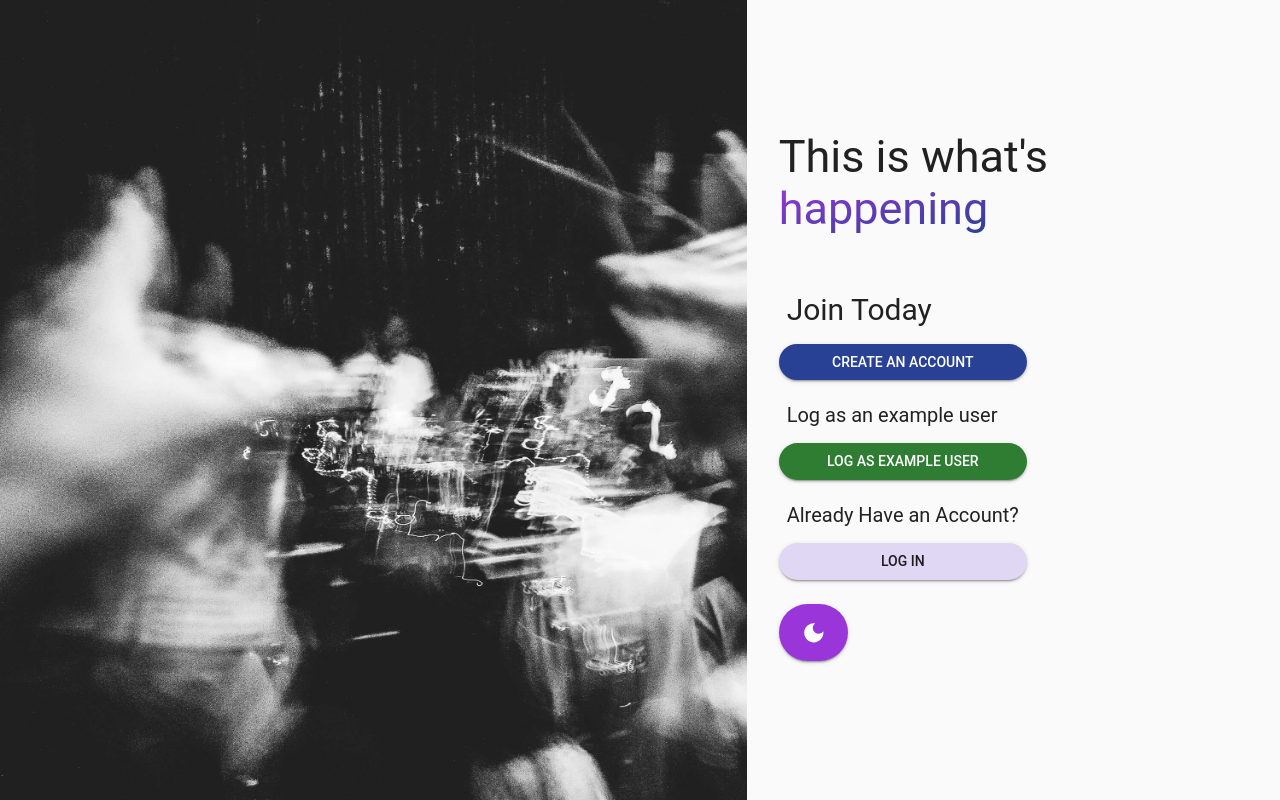
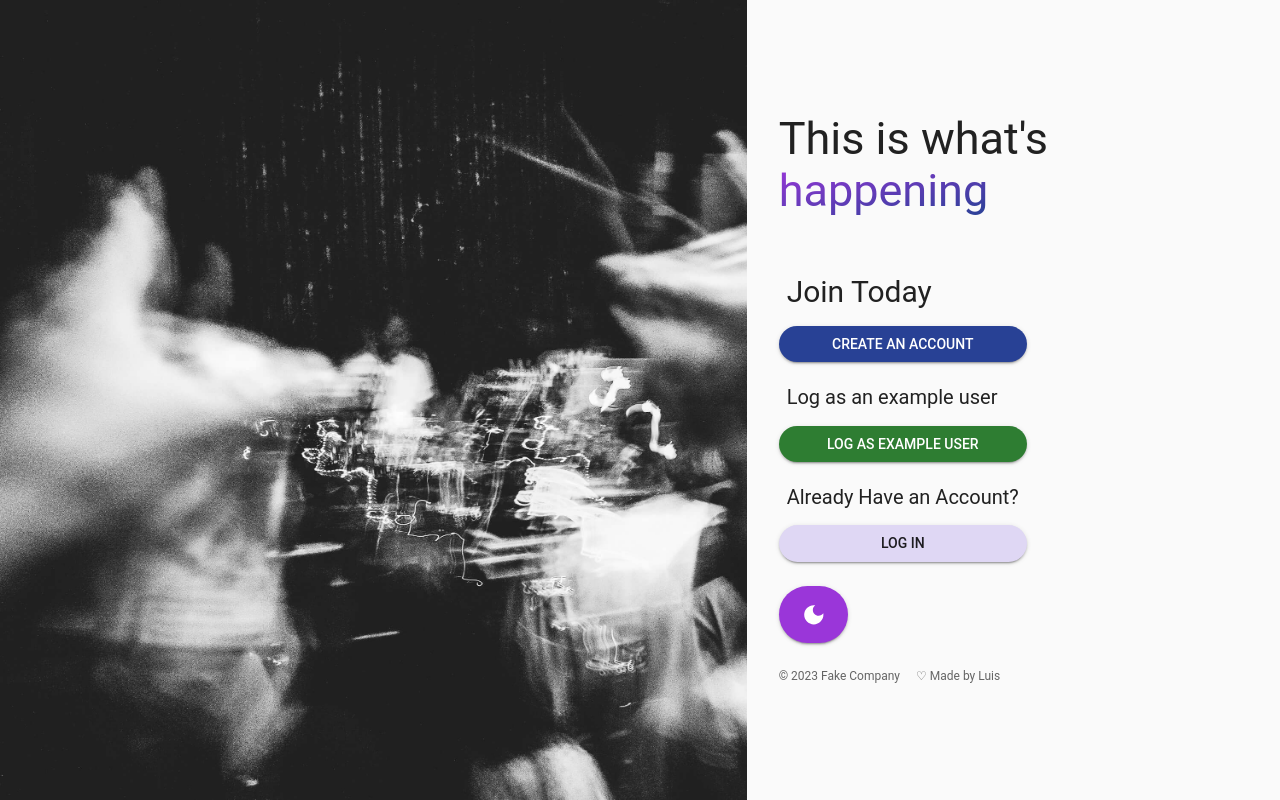
Before and after one commit to lfayala9/ts-dummy, a React (Vite) app: page / in a window 1280 px wide. Built offline with nearby package versions, Linux system fonts and the light colour scheme; no server answers.

Commit message:
Footer added in welcome page

```diff
--- a/src/pages/Welcome.tsx
+++ b/src/pages/Welcome.tsx
@@ -1,4 +1,12 @@
-import { CssBaseline, Grid, Button, Box, Typography } from '@mui/material'
+import {
+  CssBaseline,
+  Grid,
+  Button,
+  Box,
+  Typography,
+  FormHelperText,
+  Link
+} from '@mui/material'
 import SwitchMode from '../components/Widgets/SwitchMode'
 import { useAppSelector } from '../utils/hooks/selector'
 import { useState } from 'react'
@@ -40,7 +48,7 @@ const Welcome: React.FC = () => {
           sx={{
             backgroundColor: '#999999',
             backgroundImage: 'url(/background1.webp)',
-            backgroundRepeat: 'no-repeat',
+            backgroundRepeat: 'repeat',
             backgroundSize: '100vw 100vh'
           }}
         ></Grid>
@@ -56,16 +64,16 @@ const Welcome: React.FC = () => {
           alignItems="center"
         >
           <Box
-          className='button-cont'
+            className="button-cont"
             sx={{
-              my: 8,
+              my: 5,
               mx: 4
             }}
           >
             <Typography fontWeight="normal" variant="h1" sx={{ mb: 7 }}>
               This is what&apos;s{' '}
               <span
-                className='welcome-text'
+                className="welcome-text"
                 style={{
                   backgroundImage:
                     theme === 'light'
@@ -80,7 +88,11 @@ const Welcome: React.FC = () => {
               </span>
             </Typography>
             <Box>
-            <Typography fontWeight="normal" variant="h2" sx={{ mb: 2, mx: 1 }}>
+              <Typography
+                fontWeight="normal"
+                variant="h2"
+                sx={{ mb: 2, mx: 1 }}
+              >
                 Join Today
               </Typography>
               <Button
@@ -93,11 +105,19 @@ const Welcome: React.FC = () => {
               >
                 Create An Account
               </Button>
-            <Typography fontWeight="normal" variant="h3" sx={{ mb: 2, mx: 1 }}>
+              <Typography
+                fontWeight="normal"
+                variant="h3"
+                sx={{ mb: 2, mx: 1 }}
+              >
                 Log as an example user
               </Typography>
-            <ExampleLog/>
-            <Typography fontWeight="normal" variant="h3" sx={{ mb: 2, mx: 1 }}>
+              <ExampleLog />
+              <Typography
+                fontWeight="normal"
+                variant="h3"
+                sx={{ mb: 2, mx: 1 }}
+              >
                 Already Have an Account?
               </Typography>
               <Button
@@ -112,9 +132,29 @@ const Welcome: React.FC = () => {
               </Button>
               <SwitchMode size="normal" />
             </Box>
-            <Modals openFun={open.show} handleClose={handleClose} size={350} pySize={4} pxSize={1}>
+            <Modals
+              openFun={open.show}
+              handleClose={handleClose}
+              size={350}
+              pySize={4}
+              pxSize={1}
+            >
               {open.show && open.component === 'login' ? <Login /> : <SignIn />}
             </Modals>
+            <Box display="flex" gap={2}>
+              <FormHelperText sx={{ mt: 2 }}>
+                © 2023 Fake Company
+              </FormHelperText>
+              <Link
+                href={'https://github.com/lfayala9'}
+                target='_blank'
+                underline="hover"
+                color="inherit"
+                fontWeight="light"
+              >
+                <FormHelperText sx={{ mt: 2 }}>♡ Made by Luis</FormHelperText>
+              </Link>
+            </Box>
           </Box>
         </Grid>
       </Grid>
```
Lines whose indentation alone changed are shown as unchanged.
